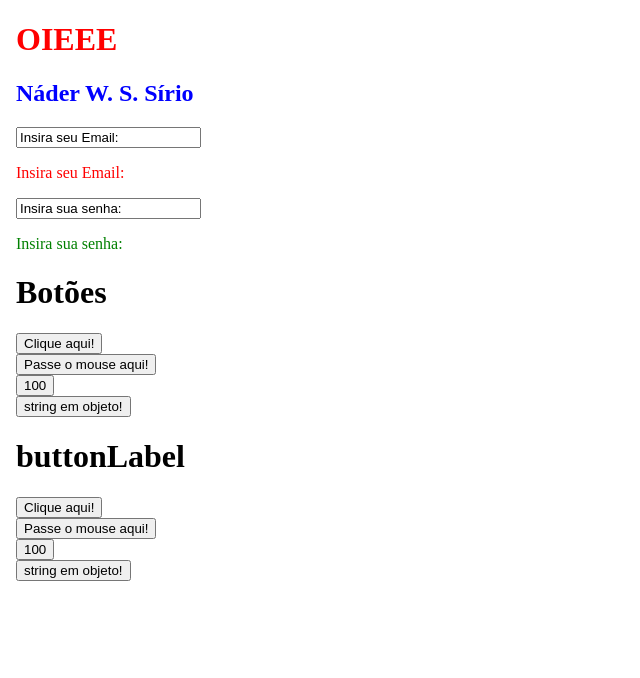
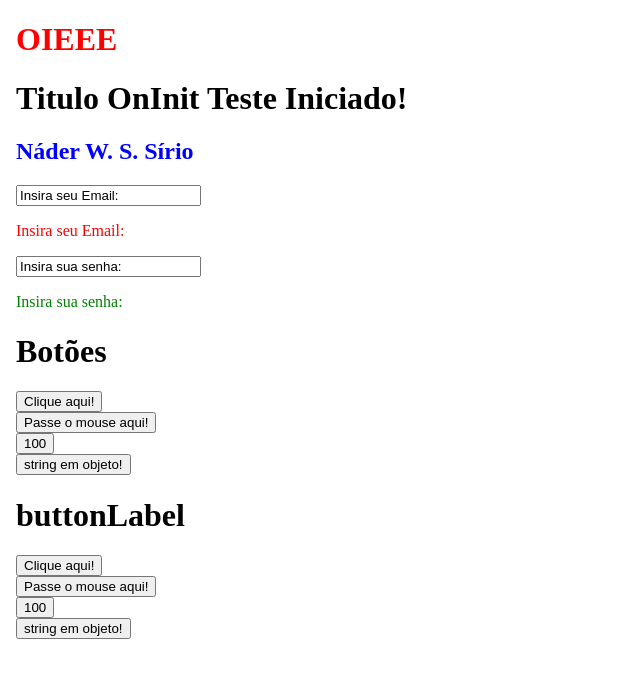
Before and after one commit to nadersirio/Angular-firsts-steps, an Angular app: page / in a window 1280 px wide. Shown: the top 678 px of the page, without its empty margins (0-640 px from the left). Built offline with nearby package versions, Linux system fonts and the light colour scheme.

Commit message:
add: title-component

```diff
--- a/src/app/app.component.html
+++ b/src/app/app.component.html
@@ -6,6 +6,7 @@
   </head>
   <body>
     <h1>OIEEE</h1>
+    <app-title></app-title>
     <menu-component></menu-component>
     <entry-data-component></entry-data-component>
     <button-component [label]="buttonLabel"></button-component>
--- a/src/app/app.module.ts
+++ b/src/app/app.module.ts
@@ -7,10 +7,12 @@ import { AppComponent } from './app.component';
 import { MenuComponent } from './components/menu.component';
 import { ButtonComponent } from './components/button.component';
 import { EntryDataComponent } from './components/entry-data.component';
+import { TitleComponent } from './components/title.component';
 
 @NgModule({
   declarations: [
     AppComponent,
+    TitleComponent,
     MenuComponent,
     ButtonComponent,
     EntryDataComponent,
--- /dev/null
+++ b/src/app/components/title.component.ts
@@ -0,0 +1,19 @@
+import { Component, OnInit } from "@angular/core";
+
+@Component({
+  selector: 'app-title',
+  template: '<h1>Titulo OnInit {{ palavra }}</h1>',
+  styles: ['h2{color: yellow}']
+})
+
+export class TitleComponent implements OnInit {
+
+  palavra:string = 'Teste'
+
+  constructor() { }
+  ngOnInit(): void {
+    this.palavra = `${this.palavra} Iniciado!`
+  }
+}
+
+// Este componente está utilizando o OnInit, serve para executar alguma função assim que o componente "nasce" (for chamado). No caso, ele atualiza a váriavel 'palavra' para uma nova informação.
```
